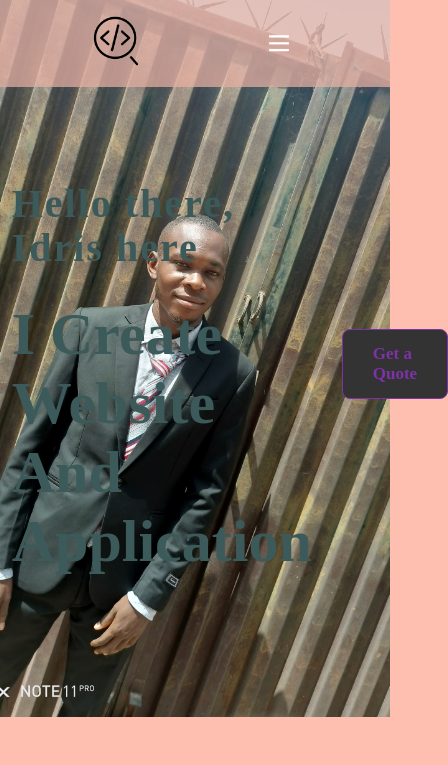
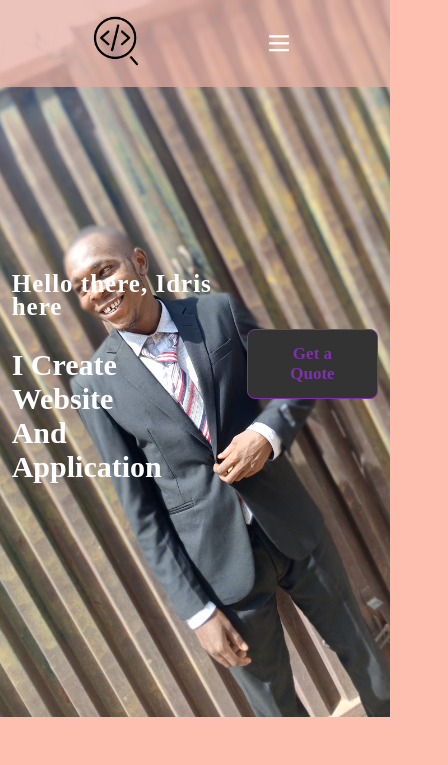
Before and after one commit to Devidrzzy/Devidrzzy.github.io, a plain HTML site: page index.html in a window 390 px wide. Shown: the top 765 px of the page, 448 px wide, since content can reach past the window. Drawn offline with nearby package versions, Linux system fonts and the light colour scheme.

Commit message:
New style.css

```diff
--- a/style.css
+++ b/style.css
@@ -73,7 +73,7 @@ header {
   display: none;
 position: fixed;
 right: 0;
-top: 53px;
+top: 85px;
 background: linear-gradient( 45deg, #6e524cf3, rgba(197, 125, 175, 0.863)) ;
 width: 100%;
 height: fit-content;
@@ -145,27 +145,28 @@ section {
 .home {
   display: flex;
   align-items: center;
-  justify-content: flex-start;
+  justify-content:space-around;
   height: 100vh;
   width: 100%;
   position: relative;
-  background: url(Project\ img/bg.jpg);
+  background: url(Project\ img/about.jpg);
   background-size: cover;
   background-position: center;
 }
 
 .home__content h1 {
-  font-size: 15px;
+  font-size: 40px;
   font-weight: bold;
   margin: 30px 0;
   line-height: 1.1;
+  color: #fff;
   letter-spacing: 2px;
 }
 
 .home__content h4 {
-  font-size: 26px;
+  font-size: 50px;
   font-weight: 600;
-  color: #3D5A5B;
+  color: #fff;
 }
 
 .btn {
@@ -174,6 +175,7 @@ section {
   border: 1px solid;
   font-size: 17px;
   font-weight: 600;
+  text-align: center;
   margin-left: 30px;
   color: #7d32a8;
   background: #333333;
@@ -593,3 +595,39 @@ color: steelblue;
     display:none;
   } */
 }
+@media screen and (max-width:649px) {
+.home{
+  width: 100%;
+}
+.home__content h1 {
+  font-size: 30px;
+  font-weight: bold;
+  margin: 30px 0;
+  line-height: 1.1;
+  color: #fff;
+  letter-spacing: 2px;
+}
+.home__content h4 {
+  font-size: 34px;
+  font-weight: 600;
+  color: #fff;
+}
+
+}
+@media screen and (max-width:426px) {
+
+.home__content h1 {
+  font-size: 25px;
+  font-weight: bold;
+  margin: 30px 0;
+  line-height: .9;
+  color: #fff;
+  letter-spacing: 1px;
+}
+.home__content h4 {
+  font-size: 30px;
+  font-weight: 600;
+  color: #fff;
+}
+
+}
```
